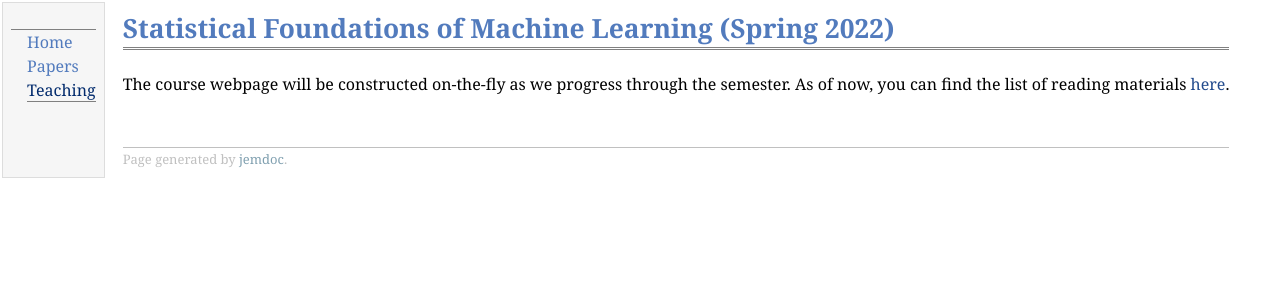
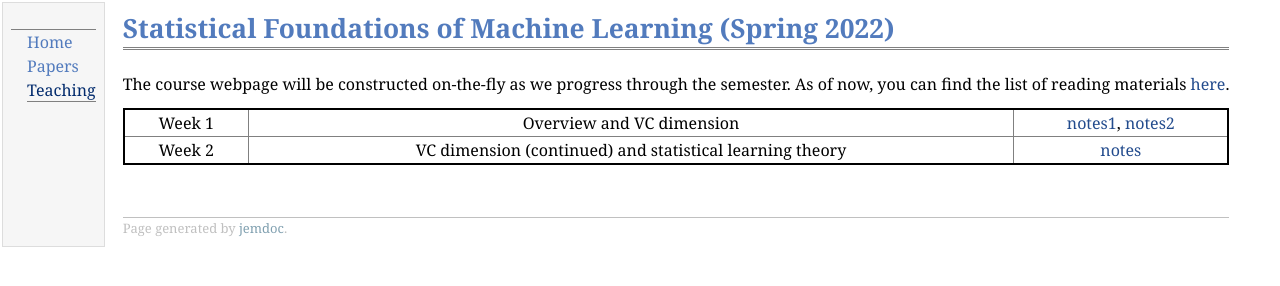
Before and after one commit to wangt1anyu/wangt1anyu.github.io, a plain HTML site: page spring2022.html in a window 1280 px wide. Drawn offline with Linux system fonts and the light colour scheme.

Commit message:
notes-w1w2

```diff
--- a/spring2022.html
+++ b/spring2022.html
@@ -34,6 +34,19 @@
 <p> The course webpage will be constructed on-the-fly as we progress through the semester. As of now, you can find the list of reading materials <a href="teaching/reading_list.pdf">here</a>. </p>
 
 
+<table style="width:100%">
+  <tr>
+    <td>Week 1 </td>
+    <td>Overview and VC dimension</td>
+    <td><a href="teaching/w1-1.pdf">notes1</a>, <a href="teaching/w1-2.pdf">notes2</a> </td>
+  </tr>
+  <tr>
+    <td>Week 2</td>
+    <td>VC dimension (continued) and statistical learning theory</td>
+    <td><a href="teaching/w2.pdf">notes</a></td>
+  </tr>
+</table>
+
 
 <div id="footer">
 <div id="footer-text">
```
Also changed, not shown: 3 other files.
